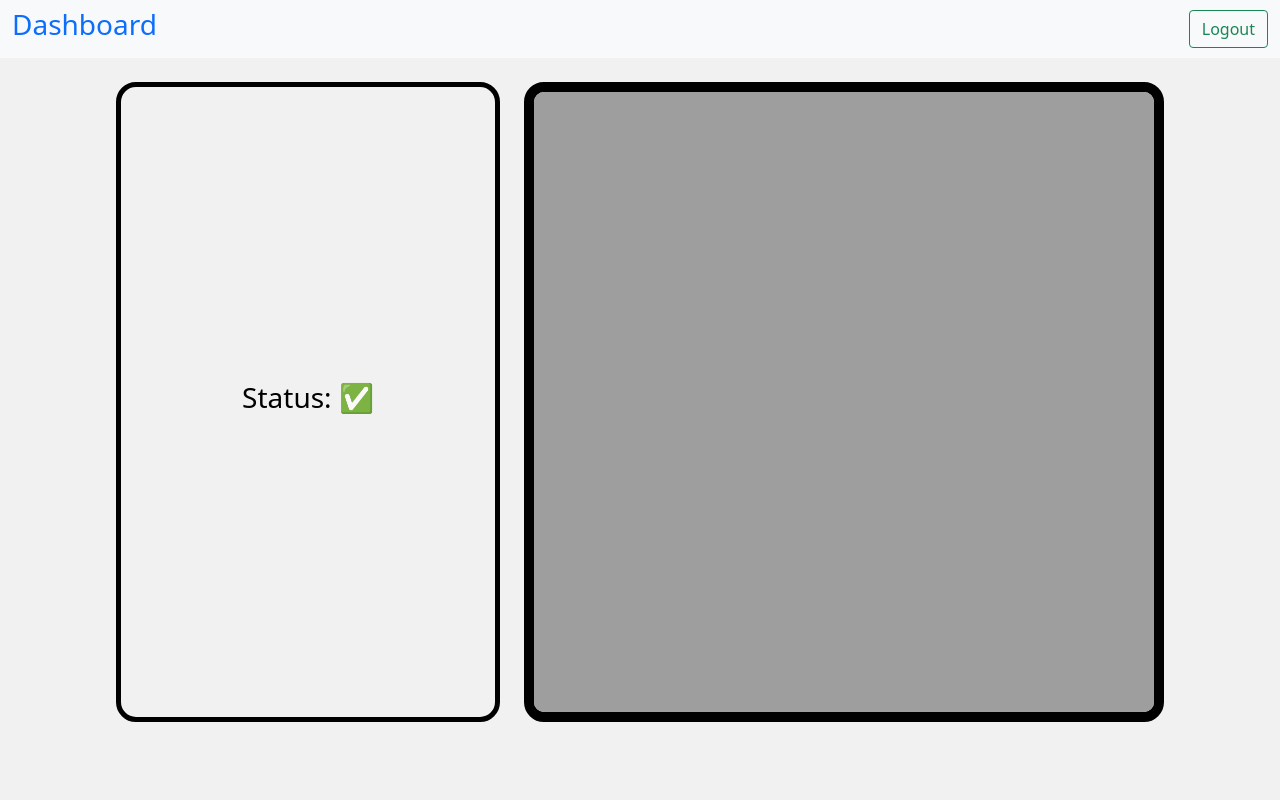
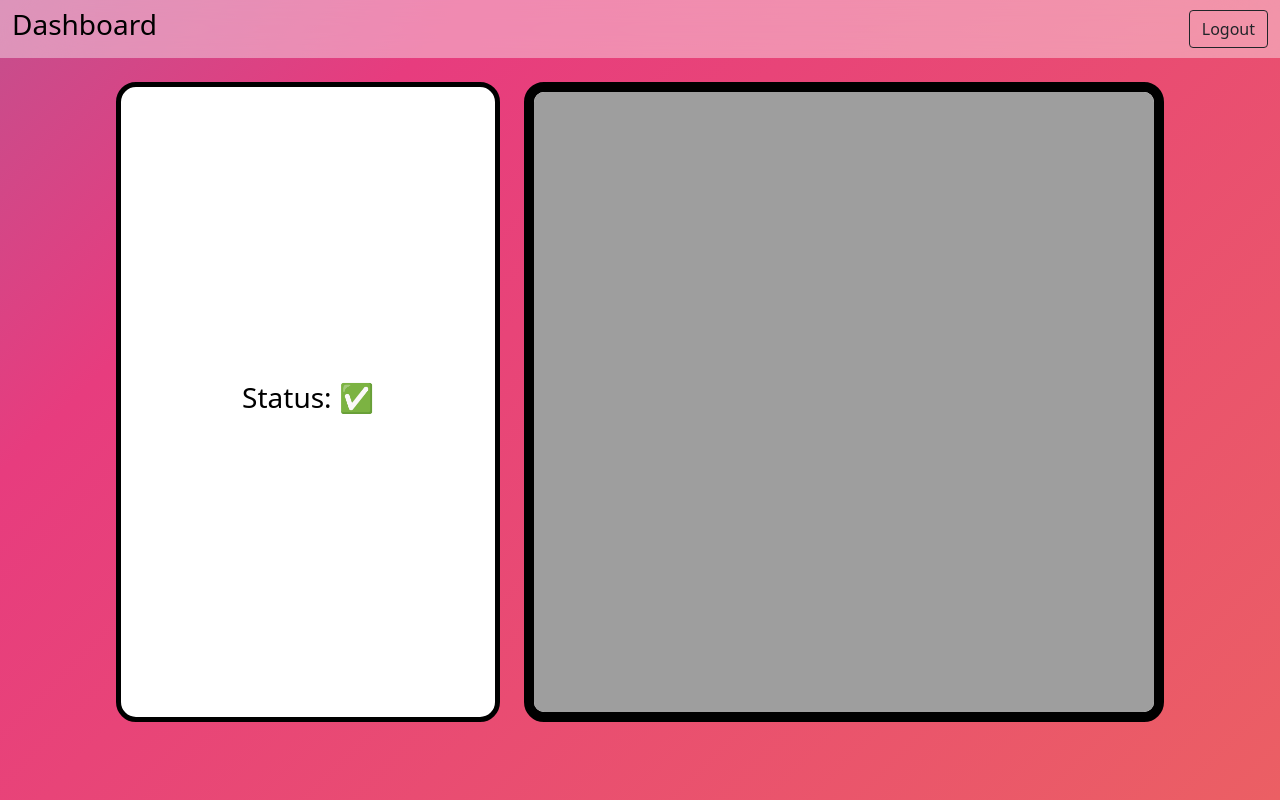
Before and after one commit to vigneshshettyin/DriveSight, a Flask app: template templates/index.html in a window 1280 px wide. Run offline with Flask 2, Linux system fonts and the light colour scheme; the template is opened without the code that fills it, so the values that code supplies are empty.

Commit message:
Styling changes

```diff
--- a/templates/css/index.css
+++ b/templates/css/index.css
@@ -2,11 +2,35 @@ body{
     text-decoration: none;
     margin: 0;
     padding: 0;
-    background: #f1f1f1;
+    background: linear-gradient(-45deg, #ee7752, #e73c7e, #23a6d5, #23d5ab);
+    background-size: 400% 400%;
+    animation: gradient 15s ease infinite;
 }
+
+@keyframes gradient {
+    0% {
+        background-position: 0% 50%;
+    }
+
+    50% {
+        background-position: 100% 50%;
+    }
+
+    100% {
+        background-position: 0% 50%;
+    }
+}
+
+
+
 
 a{
     text-decoration: none;
+    color: #000;
+}
+
+a :hover{
+    color: rgb(51, 51, 51);
 }
 
 #container-grid{
@@ -24,9 +48,15 @@ a{
     border: 5px solid black;
     border-radius: 20px;
     color: #000;
+    background-color: white;
     font-size: 30px;
     font-weight: bold;
     text-align: center;
+}
+
+#nav{
+    background-color: rgba(255, 255, 255, 0.4) !important;
+    backdrop-filter: blur(40px) !important;
 }
 
 #feed{
@@ -38,7 +68,7 @@ a{
     padding: 0px !important;
     border: 10px solid black;
     border-radius: 20px;
-    /* background: url; */
+    background-color: white;
     color: #000;
     font-size: 30px;
     font-weight: bold;
--- a/templates/index.html
+++ b/templates/index.html
@@ -20,13 +20,13 @@
   </head>
   <body>
     <header>
-      <nav class="navbar navbar-light bg-light">
+      <nav class="navbar navbar-light bg-light" id="nav">
         <div class="container-fluid">
             <a href="">
                 <h3>Dashboard</h3>
             </a>
           <button
-            class="btn btn-outline-success"
+            class="btn btn-outline-dark"
             type="submit"
             style="right: 0"
           >
```
